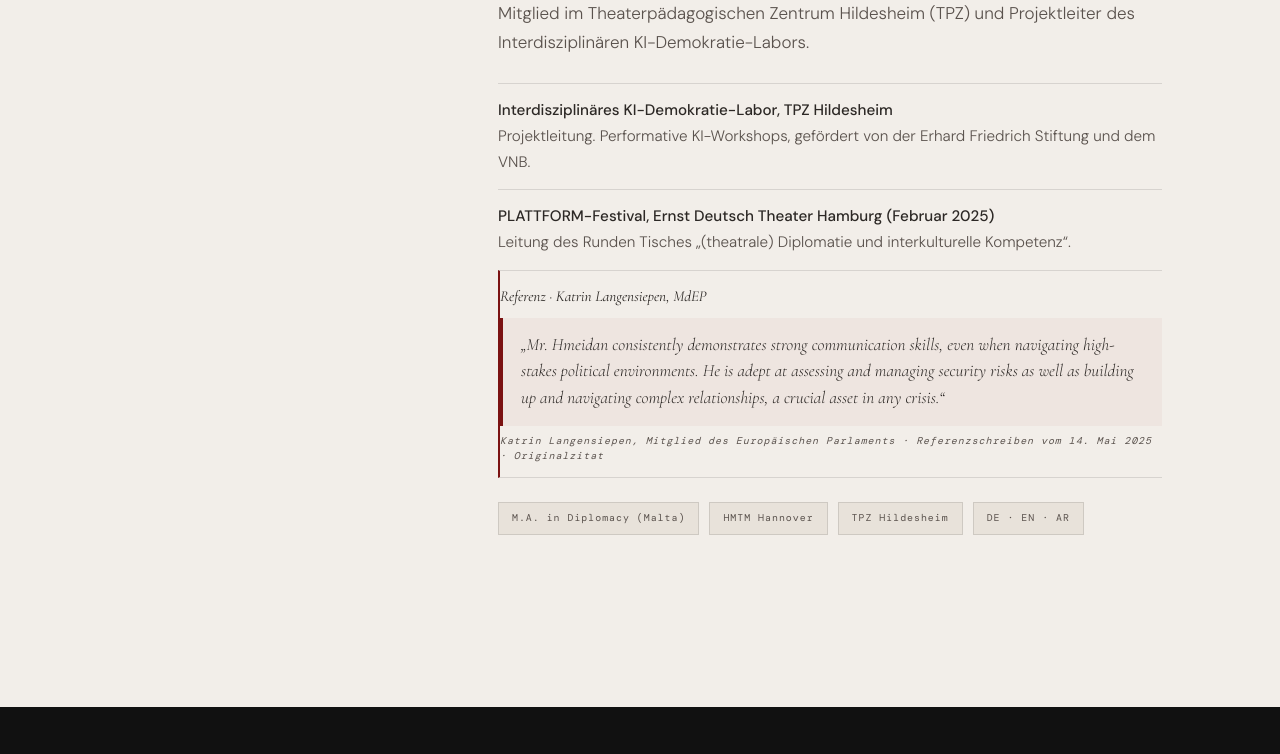
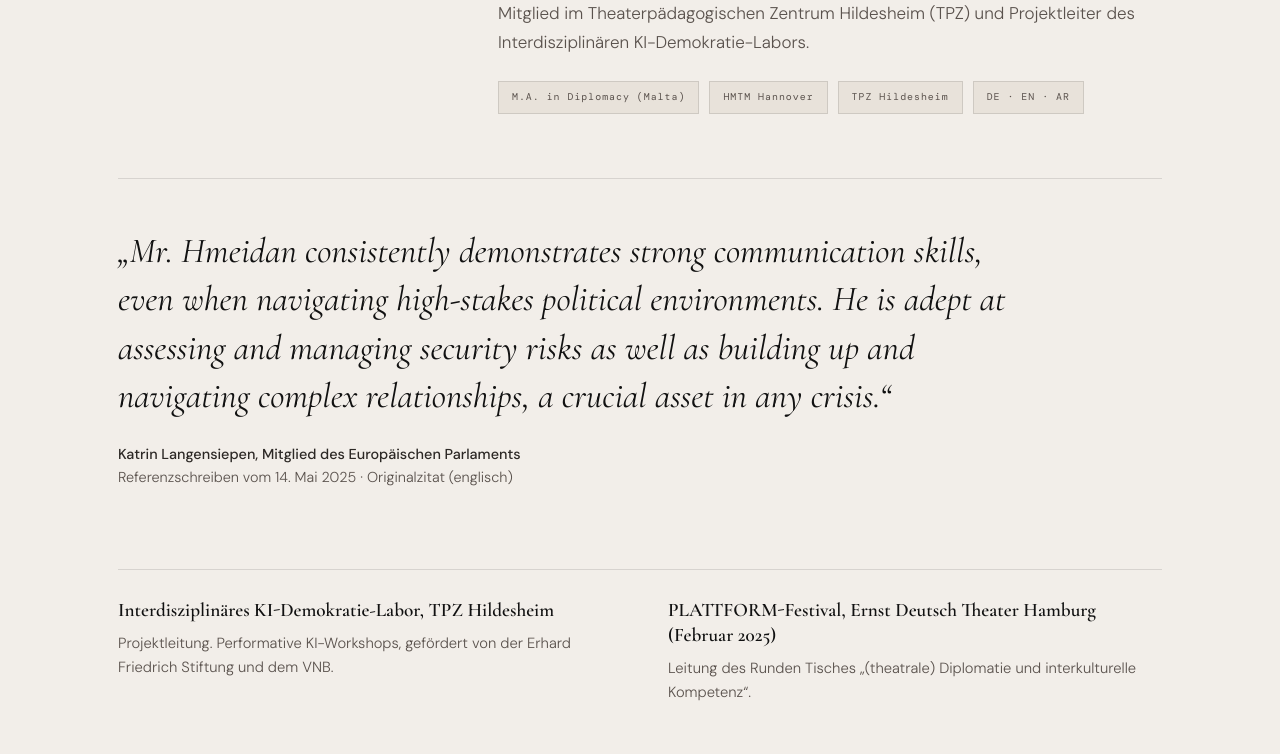
Before and after one commit to hmeidan-intelligence/hmeidan-intelligence.github.io, a plain HTML site: page index.html in a window 1280 px wide. Shown: the part 5066-5820 px from the top of the page. Drawn offline with Linux system fonts and the light colour scheme.

Commit message:
Profil: Langensiepen als große Zitatzeile, Labor und PLATTFORM als ruhige Zweispalter
Co-Authored-By: Claude Sonnet 5.5 <noreply@anthropic.com>
Claude-Session: https://claude.ai/code/session_01LMaWV1ke3WnQ6ZDpyzGQqM

```diff
--- a/index.html
+++ b/index.html
@@ -306,8 +306,14 @@
     .closing-statement strong { font-style: normal; font-weight: 500; color: rgba(242,238,233,0.92); }
 
 
-    .projects .ref-quote blockquote { margin: 10px 0 8px; padding: 14px 18px; border-left: 3px solid var(--sovereign); background: rgba(123,18,18,0.04); font-family: var(--display); font-style: italic; font-size: 1.08rem; line-height: 1.55; color: var(--ink); }
-    .projects .ref-quote .ref-by { display: block; font-family: var(--mono); font-size: 0.62rem; letter-spacing: 0.1em; color: var(--ink-soft); }
+    .pullquote { margin: 0 0 40px; padding: 48px 0 40px; border-top: 1px solid var(--rule); }
+    .pullquote blockquote { margin: 0; max-width: 900px; font-family: var(--display); font-style: italic; font-weight: 400; font-size: clamp(1.45rem, 2.8vw, 2.2rem); line-height: 1.38; color: var(--obsidian); }
+    .pullquote figcaption { margin-top: 22px; font-size: 0.9rem; color: var(--ink-soft); line-height: 1.6; }
+    .pullquote figcaption strong { color: var(--ink); font-weight: 500; }
+    .standing { display: grid; grid-template-columns: 1fr 1fr; gap: 56px; padding-top: 28px; border-top: 1px solid var(--rule); }
+    .standing h3 { font-family: var(--display); font-size: 1.2rem; font-weight: 600; color: var(--obsidian); margin-bottom: 8px; line-height: 1.3; }
+    .standing p { font-size: 0.92rem; color: var(--ink-soft); line-height: 1.65; }
+    @media(max-width:860px) { .standing { grid-template-columns: 1fr; gap: 28px; } }
     .single-offer { max-width: 780px; margin-bottom: 28px; }
     .other-formats-head { margin-top: 44px; margin-bottom: 16px; font-size: 0.64rem; letter-spacing: 0.14em; color: var(--ink-soft); }
     .secondary-grid { display: grid; grid-template-columns: 1fr 1fr; gap: 22px; max-width: 780px; }
@@ -517,11 +523,6 @@
         <p class="reveal">Zwölf Jahre im syrischen diplomatischen Dienst — mit Stationen in Damaskus, Tokio und Havanna — gefolgt von einer bewussten Zäsur im <strong>März 2013 aus politisch-moralischer Verantwortung:</strong> dem öffentlichen Austritt aus dem Botschaftsdienst in Havanna, um kein Regime zu vertreten, das Gewalt gegen das eigene Volk einsetzt.</p>
         <div class="bio-refusal reveal"><p style="font-family:var(--display); font-style:italic; font-size:1.18rem; line-height:1.55; color:var(--ink); margin:0; max-width:none;">„Das Laufband war kein Ende. Es war der Beginn der einzigen Architektur, die trägt — weil sie von innen gebaut ist.“</p></div>
         <p class="reveal">Ausbildung in Schauspiel und Theaterpädagogik an der Hochschule für Musik, Theater und Medien Hannover (HMTM) sowie der Hessischen Theaterakademie; fünf Jahre Arbeit auf deutschen Bühnen und in der angewandten Theaterpädagogik. Heute Mitglied im Theaterpädagogischen Zentrum Hildesheim (TPZ) und Projektleiter des Interdisziplinären KI-Demokratie-Labors.</p>
-        <ul class="projects reveal">
-          <li><strong>Interdisziplinäres KI-Demokratie-Labor, TPZ Hildesheim</strong>Projektleitung. Performative KI-Workshops, gefördert von der Erhard Friedrich Stiftung und dem VNB.</li>
-          <li><strong>PLATTFORM-Festival, Ernst Deutsch Theater Hamburg (Februar 2025)</strong>Leitung des Runden Tisches „(theatrale) Diplomatie und interkulturelle Kompetenz“.</li>
-        <li class="ref-quote"><strong>Referenz · Katrin Langensiepen, MdEP</strong><blockquote>„Mr. Hmeidan consistently demonstrates strong communication skills, even when navigating high-stakes political environments. He is adept at assessing and managing security risks as well as building up and navigating complex relationships, a crucial asset in any crisis.“</blockquote><span class="ref-by">Katrin Langensiepen, Mitglied des Europäischen Parlaments · Referenzschreiben vom 14. Mai 2025 · Originalzitat</span></li>
-        </ul>
         <div class="bio-tags reveal">
           <span class="bio-tag">M.A. in Diplomacy (Malta)</span>
           <span class="bio-tag">HMTM Hannover</span>
@@ -529,6 +530,14 @@
           <span class="bio-tag">DE · EN · AR</span>
         </div>
       </div>
+    </div>
+    <figure class="pullquote reveal">
+      <blockquote>„Mr. Hmeidan consistently demonstrates strong communication skills, even when navigating high-stakes political environments. He is adept at assessing and managing security risks as well as building up and navigating complex relationships, a crucial asset in any crisis.“</blockquote>
+      <figcaption><strong>Katrin Langensiepen, Mitglied des Europäischen Parlaments</strong><br>Referenzschreiben vom 14. Mai 2025 · Originalzitat (englisch)</figcaption>
+    </figure>
+    <div class="standing reveal">
+      <div><h3>Interdisziplinäres KI-Demokratie-Labor, TPZ Hildesheim</h3><p>Projektleitung. Performative KI-Workshops, gefördert von der Erhard Friedrich Stiftung und dem VNB.</p></div>
+      <div><h3>PLATTFORM-Festival, Ernst Deutsch Theater Hamburg (Februar 2025)</h3><p>Leitung des Runden Tisches „(theatrale) Diplomatie und interkulturelle Kompetenz“.</p></div>
     </div>
   </div>
 </section>
```
